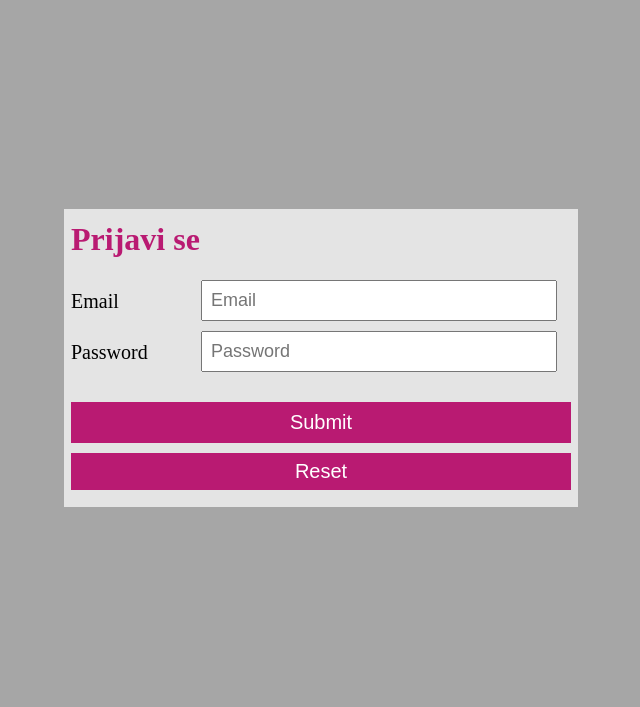
After one commit to krunicnina/dz1, a PHP site: page /forma.php in a window 1280 px wide. The commit adds this page. Shown: the top 707 px of the page, without its empty margins (319-959 px from the left). Run offline with PHP 8.4, Linux system fonts and the light colour scheme; some libraries are stand-ins or nearby versions.

Commit message:
kreirana forma za prijavljivanje korisnika

```diff
--- /dev/null
+++ b/css/formadizajn.css
@@ -0,0 +1,103 @@
+.container{
+    background-color: #a6a6a6;
+    display:flex;
+    justify-content: center;
+    height: 700px;
+    align-items: center;
+
+  }
+  .login-form{
+    background-color: rgb(255, 255, 255, 0.7);
+    padding: 7px;
+    width:500px;
+
+  }
+  label{
+    flex-basis: 130px;
+    margin-top: 10px;
+    font-size: 20px;
+
+  }
+  .signup{
+  margin: 30px 0;
+  text-align:center;
+   color: #666666;
+  font-size: 20px;
+
+  }
+  p{
+    font-size: 20px;
+  }
+  .login-form h1{
+    margin-top:5px;
+    color: rgb(185, 26, 114);
+  }
+  .flex-input{
+    display:flex;
+    flex-direction: row;
+    margin-bottom: 10px;
+
+  }
+  .ostalo{
+    margin-bottom:  8px;
+  }
+  input[type="text"],
+  [type="password"]{
+    padding:8px;
+    font-size: 18px;
+  }
+
+  #submit{
+    width:100%;
+    font-size: 20px;
+    padding: 9px;
+    background-color: rgb(185, 26, 114);
+    color:white;
+    border:none;
+    margin:20px 0;
+    margin-bottom: 10px;
+
+  }
+
+  #reset:hover,#info:hover,#kliknime:hover{
+    cursor:pointer;
+    background-color:  rgb(253, 167, 214);
+  }
+  #info,#reset,#kliknime{
+    width:100%;
+    font-size:20px;
+    padding: 7px;
+    border:none;
+    color:white;
+    background-color: 	rgb(185, 26, 114);
+    margin-bottom: 10px;
+  }
+
+  input[type="button"]:hover{
+
+    cursor:pointer;
+    background-color: #b3cce6;
+  }
+  .flex-container{
+    display:flex;
+
+  }
+  .flex-container div{
+    flex:1;
+  }
+  .flex-container a{
+    text-decoration: none;
+    color:blueviolet;
+  }
+  .flex-container a:hover{
+    text-decoration: underline;
+  }
+
+  @media all and (max-width:480px){
+    .flex-input{
+        flex-direction: column;
+    }
+    label{
+        flex-basis:0;
+    }
+  }
--- /dev/null
+++ b/forma.php
@@ -0,0 +1,40 @@
+<!DOCTYPE html>
+<html lang="en">
+<head>
+    <meta charset="UTF-8">
+    <meta http-equiv="X-UA-Compatible" content="IE=edge">
+    <meta name="viewport" content="width=device-width, initial-scale=1.0">
+    <title>Forma</title>
+    <link rel="stylesheet" type="text/css" href="css/formadizajn.css">
+    <script src="http://cdnjs.cloudflare.com/ajax/libs/jquery/2.1.3/jquery.min.js"></script>
+    <script src="https://cdn.jsdelivr.net/npm/quietflow@1.0.2/lib/quietflow.min.js"></script>
+
+</head>
+<body class="container" id="Form">
+   <form name="form"  action="#" method="POST"  class="login-form" >
+<h1>Prijavi se</h1>
+<div class="flex-input">
+<label class="">Email</label>
+<input type="text" size="30"  placeholder="Email"name="email"required >
+</div>
+
+
+<div class="flex-input">
+<label for="">Password</label>
+<input type="password" size="30" placeholder="Password"name="password"required >
+</div>
+
+<div>
+<button id="submit"type="submit">Submit</button>
+</div>
+<div class="flex-container">
+    <div style="text-align: right;">
+        <input type="reset"id="reset">
+
+</div>
+</div>
+
+   </form>
+
+</body>
+</html>
--- a/index.php
+++ b/index.php
@@ -49,6 +49,6 @@
       </div>
     </div>
   </div>
-    <script src="js/script.js"></script>
+    <!-- <script src="js/script.js"></script> -->
 </body>
 </html>
```
